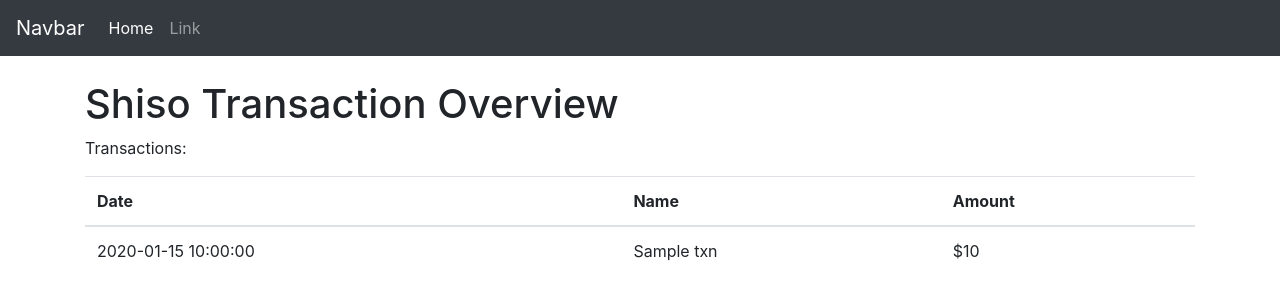
After one commit to brenns10/medb, a Flask app: template medb/templates/shiso/transactions.html in a window 1280 px wide. The commit adds this page. Shown: the top 300 px of the page. Run offline with Flask 2, Linux system fonts and the light colour scheme; the template is opened without the code that fills it: most values are stand-ins (such as "Sample title", 1, 10 or a date in 2020); parts of the project's set-up code (start-up, migrations or seed data) failed here and were passed over; some libraries are stand-ins or nearby versions.

Commit message:
Add basic transaction overview page

```diff
--- a/medb/templates/shiso/home.html
+++ b/medb/templates/shiso/home.html
@@ -5,7 +5,7 @@
 <p>Your linked accounts:</p>
 <ul>
   {% for acct in accounts %}
-    <li>{{acct.name}}</li>
+    <li><a href="{{url_for('.account_transactions', account_id=acct.id)}}">{{acct.name}}</a></li>
   {% endfor %}
 </ul>
 <a href="{{url_for('.link')}}">Link new financial institution</a>
--- /dev/null
+++ b/medb/templates/shiso/transactions.html
@@ -0,0 +1,25 @@
+{% extends "layout.html" %}
+{% block title %}Shiso Transaction Overview{% endblock %}
+{% block content %}
+<h1>Shiso Transaction Overview</h1>
+<p>Transactions:</p>
+<table class="table">
+  <thead>
+    <tr>
+      <th scope="col">Date</th>
+      <th scope="col">Name</th>
+      <th scope="col">Amount</th>
+    </tr>
+  </thead>
+  <tbody>
+    {% for txn in txns %}
+      <tr>
+        <td>{{txn['date']}}</td>
+        <td>{{txn['name']}}</td>
+        <td>${{txn['amount']}}</td>
+      </tr>
+    {% endfor %}
+  </tbody>
+</table>
+{% endblock %}
+{% block footer %}{% endblock %}
```
Also changed, not shown: medb/shiso/logic.py (+24 -0 lines), medb/shiso/views.py (+12 -0 lines).
